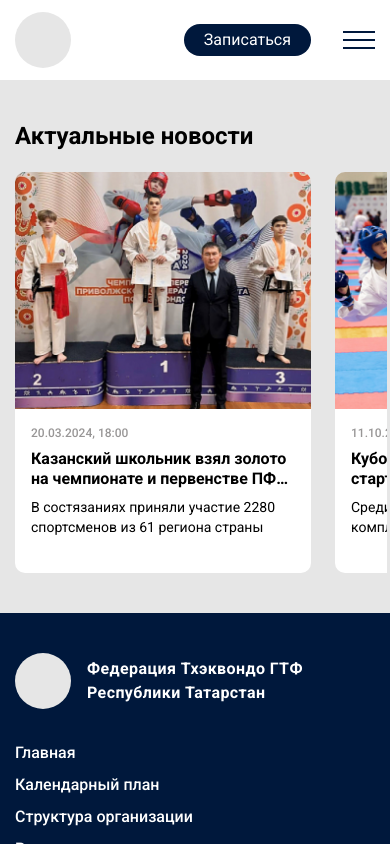
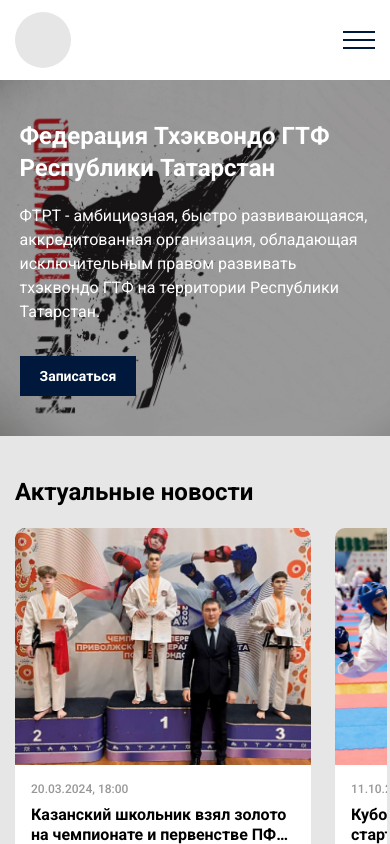
Before and after one commit to Reddripill/tkd, a Next.js app: page / in a window 390 px wide. Shown: the top 844 px of the page. Built offline with nearby package versions, Linux system fonts and the light colour scheme.

Commit message:
add record section

```diff
--- a/src/app/globals.scss
+++ b/src/app/globals.scss
@@ -12,3 +12,6 @@
 .title-h1 {
    @apply text-black md:text-3xl text-2xl font-bold md:mb-8 mb-5;
 }
+.section {
+   @apply md:mb-16 mb-10;
+}
--- a/src/app/layout.tsx
+++ b/src/app/layout.tsx
@@ -22,9 +22,7 @@
          <body className={inter.className}>
             <div className="w-full h-full flex flex-col">
                <Header />
-               <main className="flex-grow py-10 mt-28 max-xl:mt-20">
-                  {children}
-               </main>
+               <main className="flex-grow mt-28 max-xl:mt-20">{children}</main>
                <Footer />
             </div>
          </body>
--- a/src/app/page.tsx
+++ b/src/app/page.tsx
@@ -1,8 +1,10 @@
+import Main from "@/components/screens/home/main/Main";
 import News from "@/components/screens/home/news/News";
 
 export default function HomePage() {
    return (
       <div>
+         <Main />
          <News />
       </div>
    );
--- a/src/components/UI/burger/Burger.module.scss
+++ b/src/components/UI/burger/Burger.module.scss
@@ -1,5 +1,5 @@
 .burger {
-   @apply relative h-[18px] w-8 cursor-pointer z-50;
+   @apply relative h-[18px] w-8 cursor-pointer z-[100];
    &::before,
    &::after {
       @apply content-[''] absolute left-0 h-[2px] w-full
--- a/src/components/layout/header/Header.module.scss
+++ b/src/components/layout/header/Header.module.scss
@@ -2,7 +2,7 @@
    @apply w-full h-28 max-xl:h-20;
 }
 .wrapper {
-   @apply fixed left-0 top-0 z-20 w-full bg-white h-28 max-xl:h-20;
+   @apply fixed left-0 top-0 z-50 w-full bg-white h-28 max-xl:h-20;
 }
 .header-container {
    @apply w-full h-full flex items-center justify-between gap-x-5;
@@ -22,7 +22,7 @@
    @apply flex flex-wrap items-center gap-x-5;
 }
 .item {
-   @apply py-1 relative text-base max-lg:text-sm;
+   @apply py-1 relative text-base max-lg:text-sm cursor-pointer;
    &._active {
       @apply font-bold;
    }
@@ -34,7 +34,7 @@
    @apply flex items-center gap-x-2;
 }
 .button {
-   @apply bg-darkBlue text-white px-5 h-10 rounded-full
+   @apply bg-darkBlue text-white px-5 h-10 rounded-full max-sm:hidden
    shadow-button transition-colors hover:bg-darkBlue/80 max-xl:h-8;
 }
 @media (max-width: 900px) {
@@ -49,7 +49,7 @@
       }
    }
    .menu {
-      @apply fixed top-0 -left-full w-full h-full bg-black/80 z-30
+      @apply fixed top-0 -left-full w-full h-full bg-black/80 z-[100]
       transition-all py-5 px-[15px];
    }
    .nav {
--- a/src/components/layout/header/Header.tsx
+++ b/src/components/layout/header/Header.tsx
@@ -4,15 +4,23 @@
 import styles from "./Header.module.scss";
 import cn from "classnames";
 import Link from "next/link";
-import TgIcon from "../../UI/icons/TgIcon";
-import WhatsappIcon from "../../UI/icons/WhatsappIcon";
 import Burger from "../../UI/burger/Burger";
+/* import TgIcon from "../../UI/icons/TgIcon";
+import WhatsappIcon from "../../UI/icons/WhatsappIcon"; */
 
 const Header = () => {
    const [isShow, setIsShow] = useState(false);
    const pathname = usePathname();
    const closeMenu = () => {
       setIsShow(false);
+   };
+   const scrollToBottom = () => {
+      const top = document.body.scrollHeight;
+      closeMenu();
+      window.scroll({
+         top,
+         behavior: "smooth",
+      });
    };
    return (
       <header className={styles.header}>
@@ -71,13 +79,12 @@
                            >
                               Расписание
                            </Link>
-                           <Link
-                              href="/"
+                           <button
                               className={styles.item}
-                              onClick={closeMenu}
+                              onClick={scrollToBottom}
                            >
                               Контакты
-                           </Link>
+                           </button>
                         </nav>
                      </menu>
                      <Link href="/record">
--- /dev/null
+++ b/src/components/screens/home/main/Main.module.scss
@@ -0,0 +1,12 @@
+.wrapper {
+   @apply relative;
+}
+.content {
+   @apply relative lg:py-40 sm:py-20 py-10 sm:px-[10%] px-[5%] z-20;
+}
+.title {
+   @apply text-white max-w-[400px];
+}
+.back {
+   @apply object-center max-sm:object-left-top;
+}
--- /dev/null
+++ b/src/components/screens/home/main/Main.tsx
@@ -0,0 +1,44 @@
+import React from "react";
+import styles from "./Main.module.scss";
+import Image from "next/image";
+import cn from "classnames";
+import Link from "next/link";
+
+const Main = () => {
+   return (
+      <section className={cn("section", styles.wrapper)}>
+         <div className={styles.container}>
+            <div className={styles.content}>
+               <div className={cn("title-h1", styles.title)}>
+                  Федерация Тхэквондо ГТФ Республики Татарстан
+               </div>
+               <div
+                  className="md:text-lg text-base text-white md:max-w-[50%]
+               mb-8 max-w-[350px]"
+               >
+                  ФТРТ - амбициозная, быстро развивающаяся, аккредитованная
+                  организация, обладающая исключительным правом развивать
+                  тхэквондо ГТФ на территории Республики Татарстан.
+               </div>
+               <button
+                  className="text-white md:text-base text-sm font-bold bg-darkBlue
+            md:px-6 px-4 md:h-12 h-10 transition-colors hover:bg-transparent border-4
+            border-darkBlue"
+               >
+                  <Link href="/record">Записаться</Link>
+               </button>
+            </div>
+            <Image
+               src="/mainBg.jpg"
+               alt="Main Background"
+               className={styles.back}
+               style={{ objectFit: "cover" }}
+               fill
+            />
+            <div className="absolute top-0 left-0 w-full h-full bg-black/40 z-10" />
+         </div>
+      </section>
+   );
+};
+
+export default Main;
--- a/src/components/screens/home/news/News.tsx
+++ b/src/components/screens/home/news/News.tsx
@@ -7,7 +7,7 @@
 
 const News = () => {
    return (
-      <section>
+      <section className="section">
          <div className="container">
             <div className="title-h1">Актуальные новости</div>
             <Slider>
```
Also changed, not shown: public/mainBg.jpg (added).
